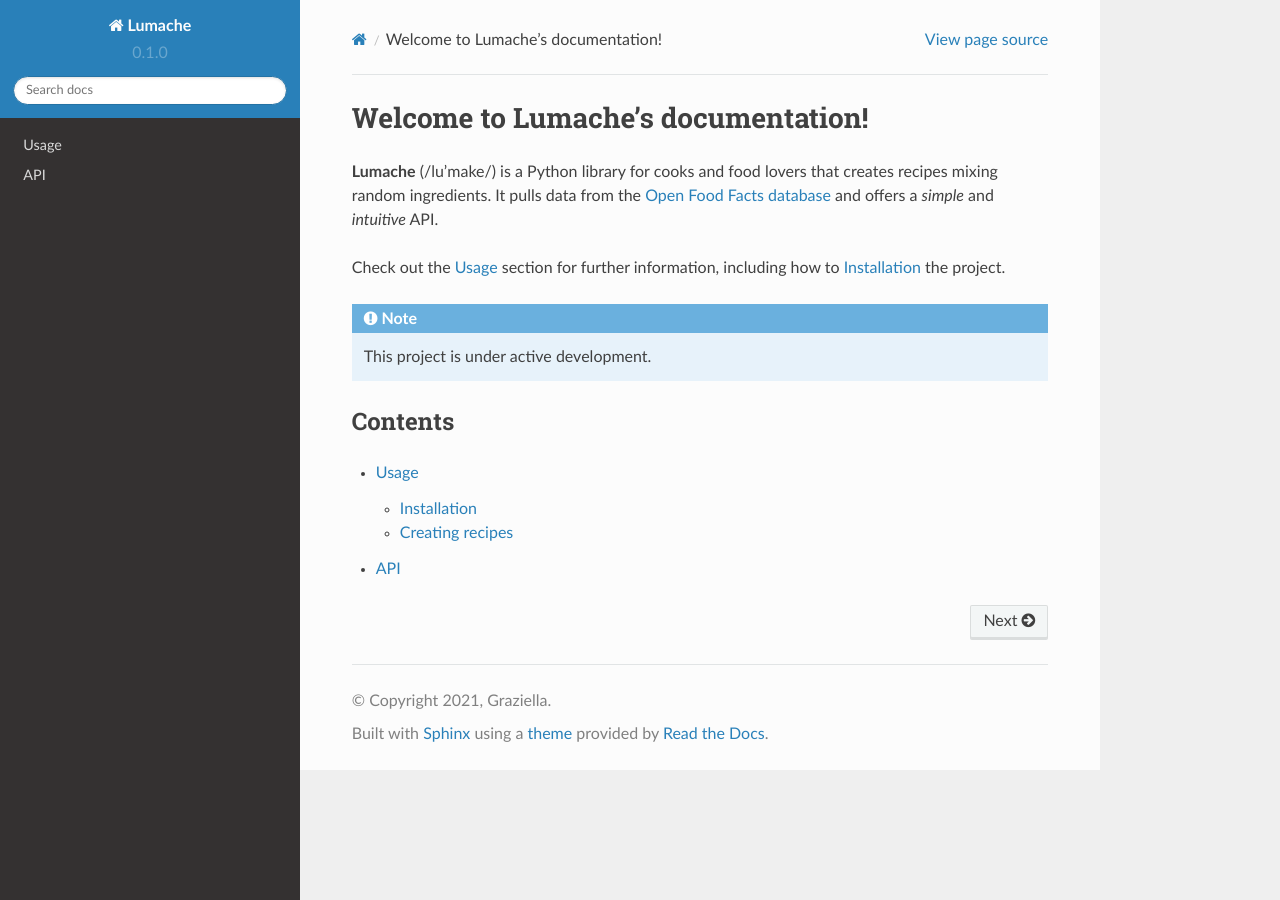
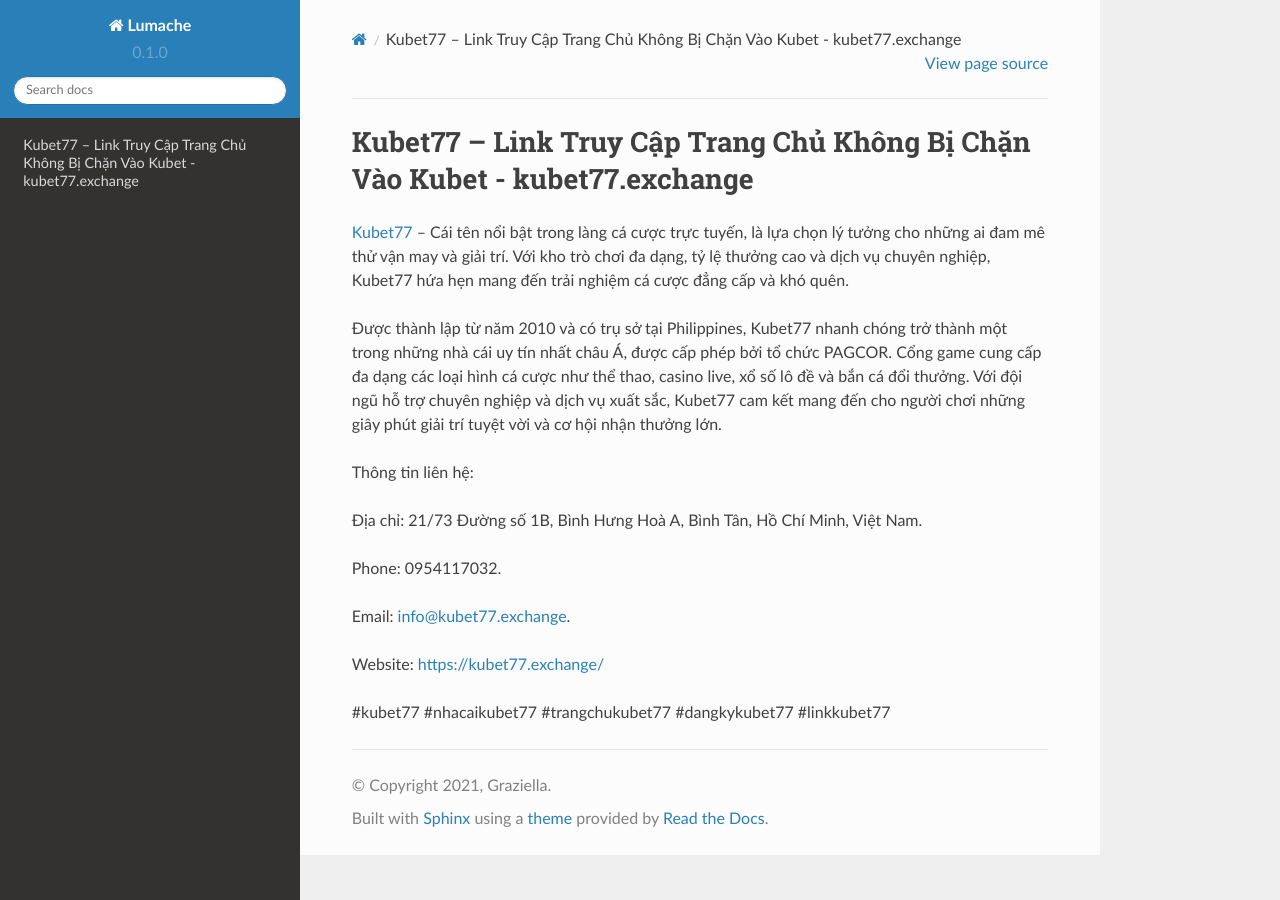
Before and after one commit to srphamkhuongduy77/kubet77exchange, a Sphinx documentation site: the page built from docs/source/index.rst, in a window 1280 px wide. Built offline with Sphinx 7.4.7 and the Read the Docs theme 2.0.0, drawn with Linux system fonts in a browser that asks for light colours.

Commit message:
Update index.rst

```diff
--- a/docs/source/index.rst
+++ b/docs/source/index.rst
@@ -1,22 +1,18 @@
-Welcome to Lumache's documentation!
+Kubet77 – Link Truy Cập Trang Chủ Không Bị Chặn Vào Kubet - kubet77.exchange
 ===================================
 
-**Lumache** (/lu'make/) is a Python library for cooks and food lovers
-that creates recipes mixing random ingredients.
-It pulls data from the `Open Food Facts database <https://world.openfoodfacts.org/>`_
-and offers a *simple* and *intuitive* API.
+`Kubet77 <https://kubet77.exchange/>`_ – Cái tên nổi bật trong làng cá cược trực tuyến, là lựa chọn lý tưởng cho những ai đam mê thử vận may và giải trí. Với kho trò chơi đa dạng, tỷ lệ thưởng cao và dịch vụ chuyên nghiệp, Kubet77 hứa hẹn mang đến trải nghiệm cá cược đẳng cấp và khó quên.
 
-Check out the :doc:`usage` section for further information, including
-how to :ref:`installation` the project.
+Được thành lập từ năm 2010 và có trụ sở tại Philippines, Kubet77 nhanh chóng trở thành một trong những nhà cái uy tín nhất châu Á, được cấp phép bởi tổ chức PAGCOR. Cổng game cung cấp đa dạng các loại hình cá cược như thể thao, casino live, xổ số lô đề và bắn cá đổi thưởng. Với đội ngũ hỗ trợ chuyên nghiệp và dịch vụ xuất sắc, Kubet77 cam kết mang đến cho người chơi những giây phút giải trí tuyệt vời và cơ hội nhận thưởng lớn.
 
-.. note::
+Thông tin liên hệ:
 
-   This project is under active development.
+Địa chỉ: 21/73 Đường số 1B, Bình Hưng Hoà A, Bình Tân, Hồ Chí Minh, Việt Nam.
 
-Contents
---------
+Phone: 0954117032.
 
-.. toctree::
+Email: info@kubet77.exchange.
 
-   usage
-   api
+Website: https://kubet77.exchange/
+
+#kubet77 #nhacaikubet77 #trangchukubet77 #dangkykubet77 #linkkubet77
```
